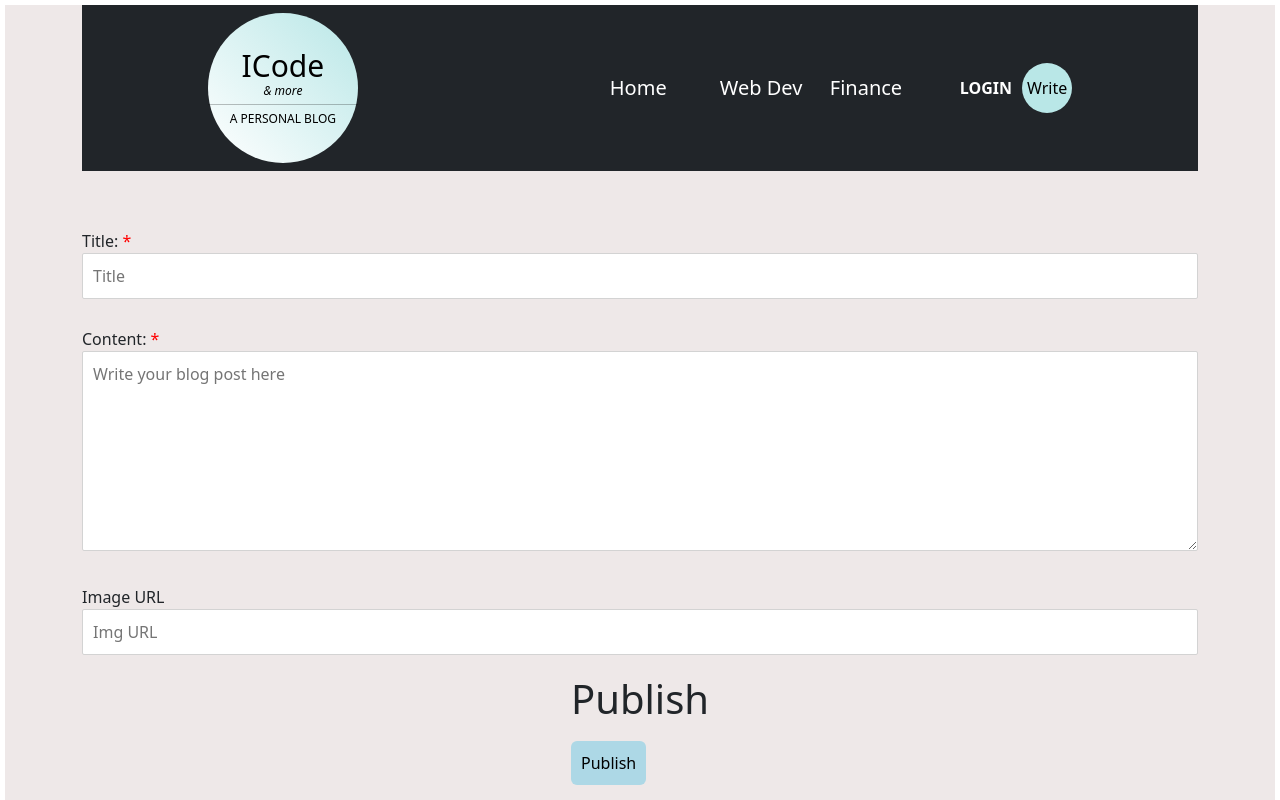
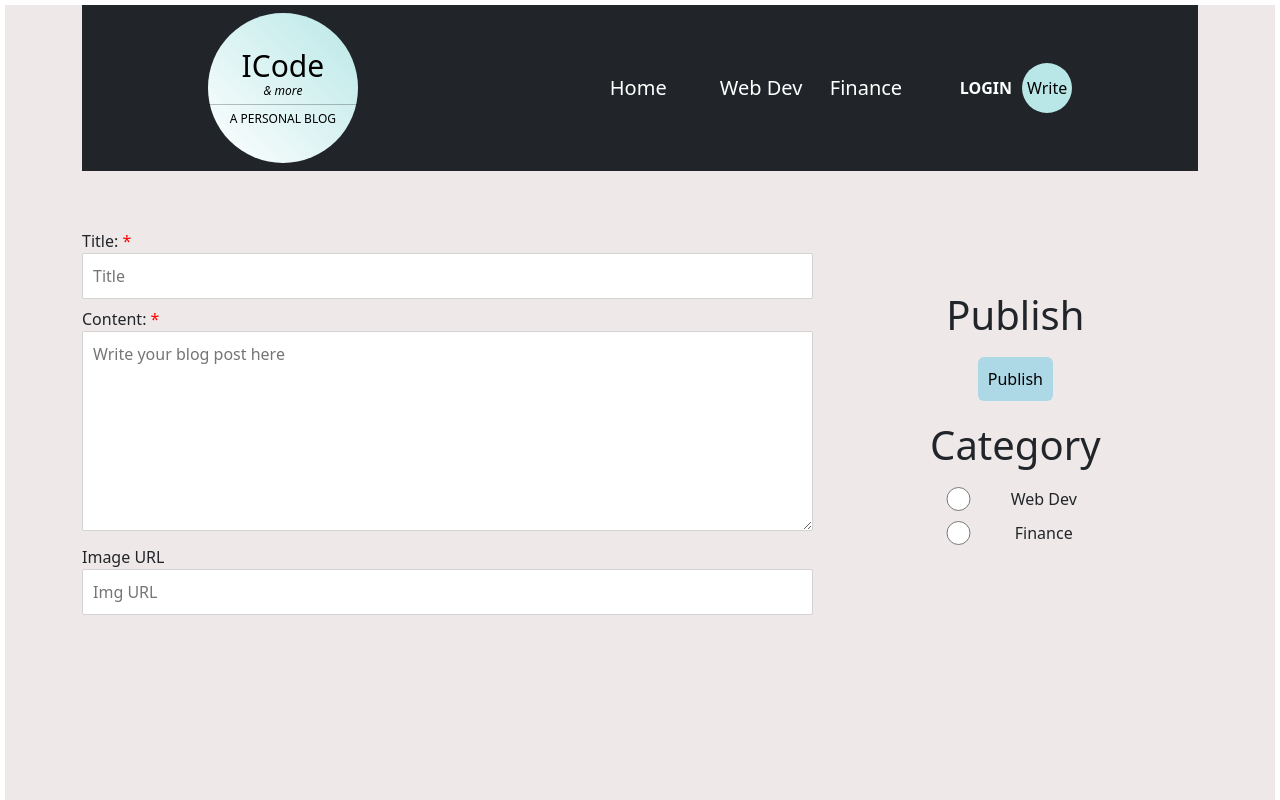
Before and after one commit to yazmintorres/blog, a React (Vite) app in the folder client/: page /write in a window 1280 px wide. Shown: the top 800 px of the page. Built offline with nearby package versions, Linux system fonts and the light colour scheme.

Commit message:
Final styling and sorting the posts to display starting from the oldest post

```diff
--- a/client/src/App.css
+++ b/client/src/App.css
@@ -222,6 +222,7 @@ form {
   display: flex;
   flex-direction: column;
   gap: 50px;
+  padding-bottom: 50px;
 }
 
 .img {
@@ -302,9 +303,22 @@ form {
 
 .form-students {
   display: flex;
+  justify-content: space-around;
+  flex-direction: row;
+  flex: 1;
+  // old
+  /* display: flex;
   flex-direction: column;
   flex: 2;
-  align-items: stretch;
+  align-items: stretch; */
+}
+
+.form-inputs {
+  flex: 2;
+}
+
+.form-actions {
+  flex: 1;
 }
 
 .menu {
@@ -331,6 +345,7 @@ textarea {
 .buttons {
   display: flex;
   gap: 10px;
+  justify-content: center;
 }
 
 .cat {
--- a/client/src/pages/Home.jsx
+++ b/client/src/pages/Home.jsx
@@ -9,12 +9,14 @@ const Home = () => {
   const location = useLocation();
   const cat = location.search;
 
-  // make a request to backedn to get posts
+  // make a request to backend to get posts
   const getPosts = async () => {
     try {
       const respose = await fetch(`http://localhost:8080/api/posts${cat}`);
       const posts = await respose.json();
-      // console.log(posts);
+      console.log(posts);
+      posts.sort((a, b) => a.id - b.id);
+      console.log(posts);
       setPosts(posts);
     } catch (error) {
       console.log(error.message);
--- a/client/src/pages/WriteForm.jsx
+++ b/client/src/pages/WriteForm.jsx
@@ -57,6 +57,7 @@ const WriteForm = () => {
   return (
     <div className="write-post">
       <Form className="form-students" onSubmit={handleSubmit}>
+        <div className="form-inputs">
           <Form.Group>
             <Form.Label htmlFor="title">
               Title: <span className="required">*</span>
@@ -93,8 +94,9 @@ const WriteForm = () => {
               onChange={handleChange}
             />
           </Form.Group>
+        </div>
 
-        <Form.Group>
+        <Form.Group className="form-actions">
           <div className="menu">
             <div className="item">
               <h1>Publish</h1>
```
Lines whose indentation alone changed are shown as unchanged.
